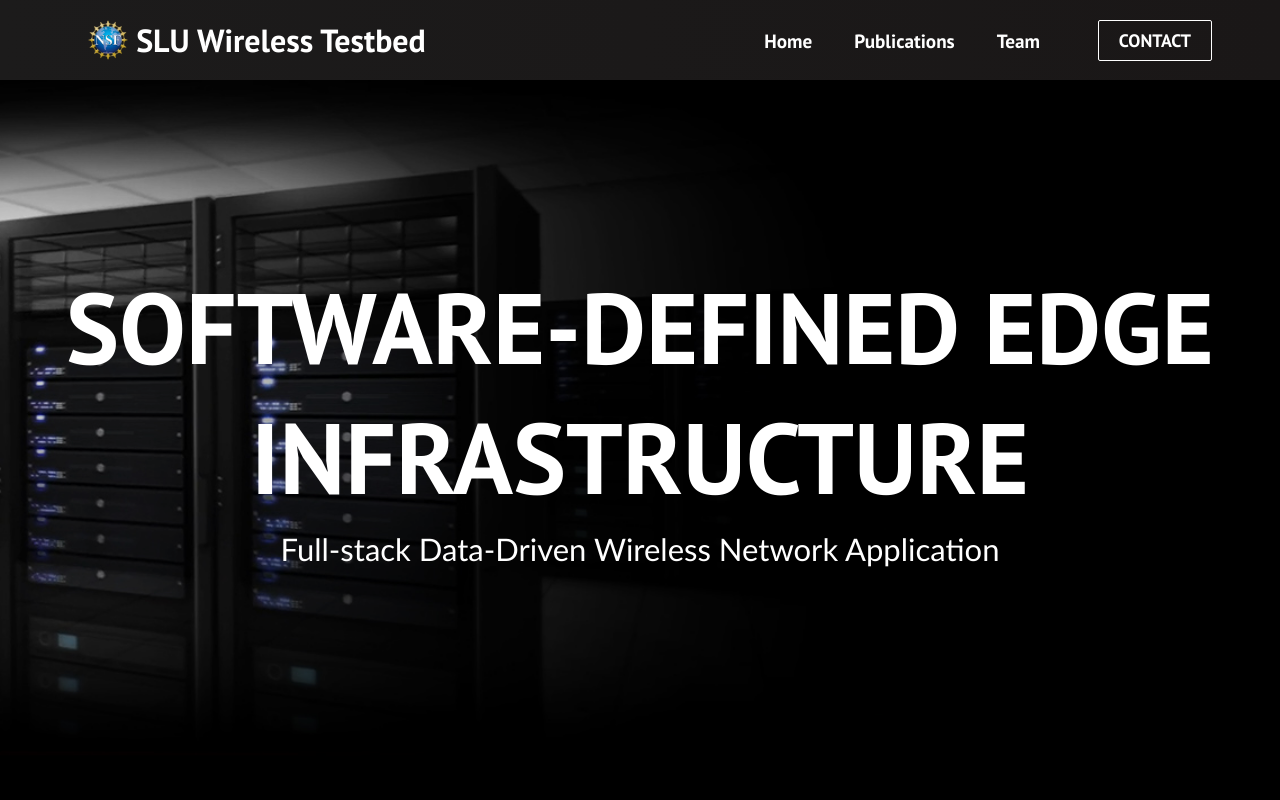
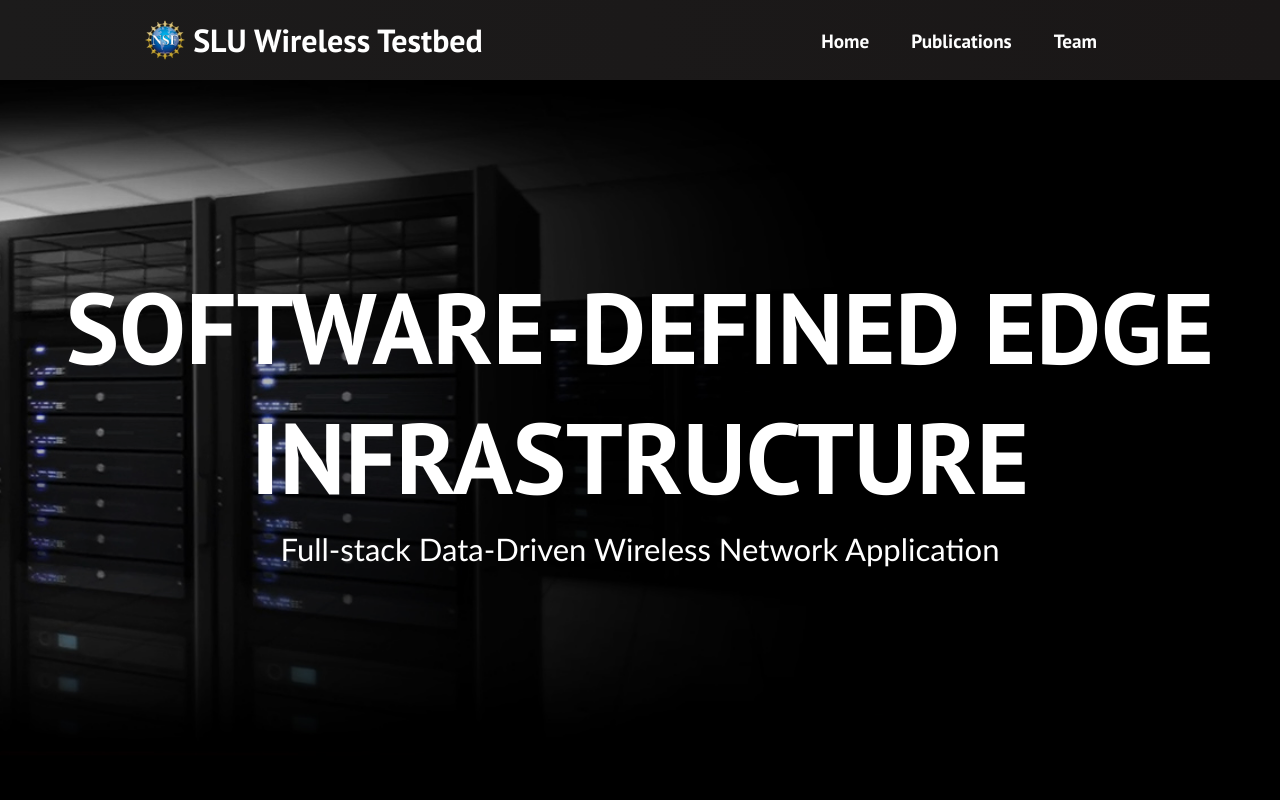
Before and after one commit to MarshallOkafor/nsf-slu-wireless-testbed-website, a React (Create React App) app: page / in a window 1280 px wide. Shown: the top 800 px of the page. Built offline with nearby package versions, Linux system fonts and the light colour scheme.

Commit message:
Removed Contact page

```diff
--- a/src/components/Button.css
+++ /dev/null
@@ -1,43 +0,0 @@
-:root {
-    --primary: #fff;
-  }
-
-  .btn {
-    padding: 8px 20px;
-    border-radius: 2px;
-    outline: none;
-    border: none;
-    cursor: pointer;
-  }
-
-  .btn--primary {
-    background-color: var(--primary);
-    color: #242424;
-    border: 1px solid var(--primary);
-  }
-
-  .btn--outline {
-    background-color: transparent;
-    color: #fff;
-    padding: 8px 20px;
-    border: 1px solid var(--primary);
-    transition: all 0.3s ease-out;
-  }
-
-  .btn--medium {
-    padding: 8px 20px;
-    font-size: 18px;
-  }
-
-  .btn--large {
-    padding: 12px 26px;
-    font-size: 20px;
-  }
-
-  .btn--large:hover,
-  .btn--medium:hover {
-    transition: all 0.3s ease-out;
-    background: #fff;
-    color: #242424;
-    transition: 250ms;
-  }
--- a/src/components/Button.js
+++ /dev/null
@@ -1,33 +0,0 @@
-import React from 'react';
-import './Button.css';
-import { Link } from 'react-router-dom';
-
-const STYLES = ['btn--primary', 'btn--outline', 'btn--test'];
-
-const SIZES = ['btn--medium', 'btn--large'];
-
-export const Button = ({
-  children,
-  type,
-  onClick,
-  buttonStyle,
-  buttonSize
-}) => {
-  const checkButtonStyle = STYLES.includes(buttonStyle)
-    ? buttonStyle
-    : STYLES[0];
-
-  const checkButtonSize = SIZES.includes(buttonSize) ? buttonSize : SIZES[0];
-
-  return (
-    <Link to='/sign-up' className='btn-mobile'>
-      <button
-        className={`btn ${checkButtonStyle} ${checkButtonSize}`}
-        onClick={onClick}
-        type={type}
-      >
-        {children}
-      </button>
-    </Link>
-  );
-};
--- a/src/components/Navbar.js
+++ b/src/components/Navbar.js
@@ -1,29 +1,11 @@
-import React, { useState, useEffect } from 'react';
+import React, { useState } from 'react';
 import { Link } from 'react-router-dom';
-import { Button } from './Button';
 import './Navbar.css';
 
 function Navbar() {
-
 	const [click, setClick] = useState(false);
-	const [button, setButton] = useState(true);
-
 	const handleClick = () => setClick(!click);
 	const closeMobileMenu = () => setClick(false);
-
-	const showButton = () => {
-		if (window.innerWidth <= 960) {
-		  setButton(false);
-		} else {
-		  setButton(true);
-		}
-	  };
-
-	useEffect(() => {
-	showButton();
-	}, []);
-
-	window.addEventListener('resize', showButton);
 
   return (
 	<>
@@ -52,13 +34,7 @@ function Navbar() {
 							Team
 						</Link>
 					</li>
-					<li>
-						<Link to='/contact' className='nav-links-mobile' onClick={closeMobileMenu}>
-							Contact
-						</Link>
-					</li>
 				</ul>
-				{button && <Button buttonStyle='btn--outline'>CONTACT</Button>}
 			</div>
 		</nav>
 		</>
```
